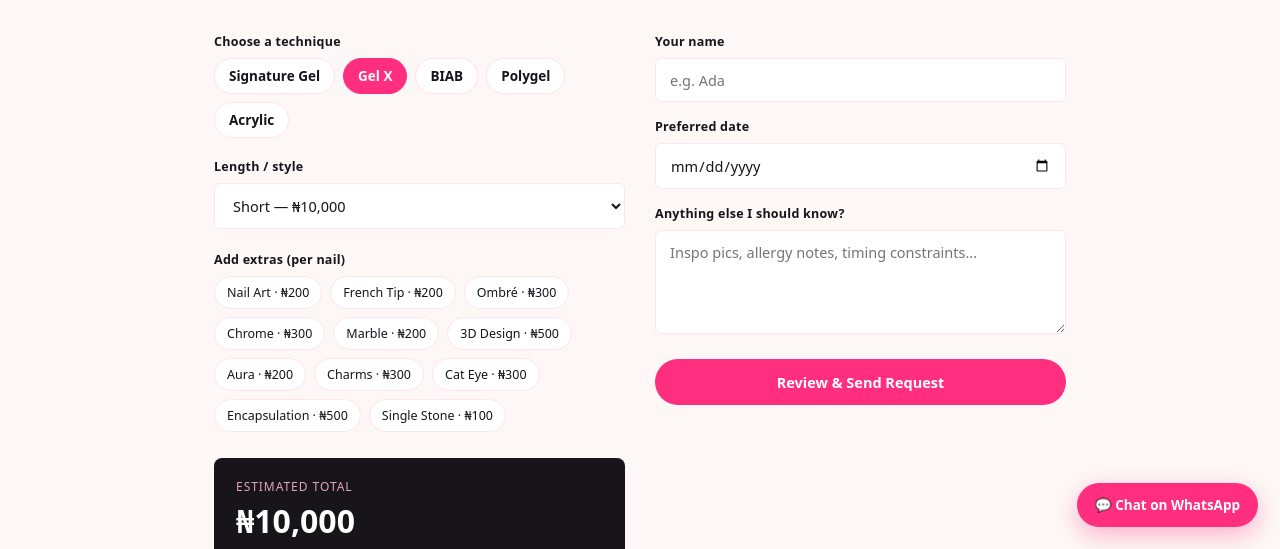
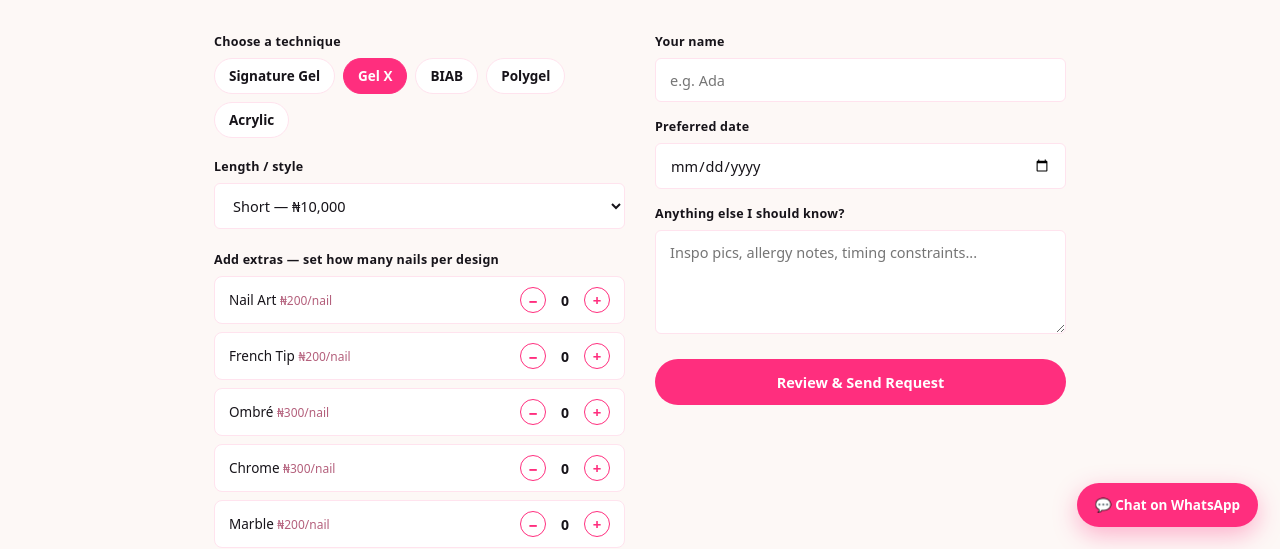
Before and after one commit to tobiloba-art/tni, a plain HTML site: page index.html in a window 1280 px wide. Both pictures are taken after a click on the button "Book Your Set". Shown: the part 251-800 px from the top of the page. Drawn offline with Linux system fonts and the light colour scheme.

Commit message:
Update index.html

```diff
--- a/index.html
+++ b/index.html
@@ -131,6 +131,15 @@
   .chip.active{border-color:var(--pink);background:var(--pink);color:#fff;}
   .chip.extra{padding:7px 12px;font-size:12.5px;font-weight:400;}
   .chip.extra.active{background:var(--blush);color:var(--ink);border-color:var(--pink);}
+  .extras-list{display:flex;flex-direction:column;gap:8px;margin-bottom:20px;}
+  .extra-row{display:flex;align-items:center;justify-content:space-between;padding:10px 14px;border-radius:8px;border:1.5px solid var(--blush);background:#fff;}
+  .extra-row.active{border-color:var(--pink);background:var(--blush);}
+  .extra-name{font-size:13.5px;color:var(--ink);}
+  .extra-price{font-size:12px;color:var(--rose);}
+  .stepper{display:flex;align-items:center;gap:10px;}
+  .stepper button{width:26px;height:26px;border-radius:999px;border:1.5px solid var(--pink);background:#fff;color:var(--pink);font-size:15px;font-weight:700;line-height:1;display:flex;align-items:center;justify-content:center;padding:0;}
+  .stepper button:active{background:var(--pink);color:#fff;}
+  .stepper .qty{min-width:18px;text-align:center;font-size:14px;font-weight:700;}
   select, input, textarea{width:100%;padding:11px 14px;border-radius:6px;border:1.5px solid var(--blush);font-size:14.5px;background:#fff;color:var(--ink);font-family:inherit;}
   textarea{resize:vertical;}
   .total-box{margin-top:26px;background:var(--ink);color:#fff;border-radius:8px;padding:20px 22px;}
@@ -425,12 +434,13 @@ function academyHTML(){
 }
 
 /* ============ BOOK (calculator + form) ============ */
-let bookState = { category:'gelx', option:null, extras:[], name:'', date:'', notes:'', submitted:false };
+let bookState = { category:'gelx', option:null, extras:{}, name:'', date:'', notes:'', submitted:false };
 bookState.option = Object.keys(PRICES[bookState.category].options)[0];
 
 function bookHTML(){
   const base = PRICES[bookState.category].options[bookState.option] || 0;
-  const extrasTotal = bookState.extras.reduce((s,e)=>s+EXTRAS[e],0);
+  const extrasTotal = Object.entries(bookState.extras).reduce((s,[name,qty])=>s+EXTRAS[name]*qty,0);
+  const extrasCount = Object.values(bookState.extras).reduce((s,qty)=>s+qty,0);
   const total = base + extrasTotal;
 
   const categoryChips = Object.keys(PRICES).map(catKey=>`
@@ -443,9 +453,18 @@ function bookHTML(){
     </select>
   `;
 
-  const extraChips = Object.keys(EXTRAS).map(e=>`
-    <button class="chip extra ${bookState.extras.includes(e)?'active':''}" onclick="toggleExtra('${e}')">${e} · ${naira(EXTRAS[e])}</button>
-  `).join('');
+  const extraChips = Object.keys(EXTRAS).map(e=>{
+    const qty = bookState.extras[e] || 0;
+    return `
+    <div class="extra-row ${qty>0?'active':''}">
+      <span class="extra-name">${e} <span class="extra-price">${naira(EXTRAS[e])}/nail</span></span>
+      <div class="stepper">
+        <button type="button" onclick="changeExtraQty('${e}', -1)" aria-label="Decrease">−</button>
+        <span class="qty">${qty}</span>
+        <button type="button" onclick="changeExtraQty('${e}', 1)" aria-label="Increase">+</button>
+      </div>
+    </div>`;
+  }).join('');
 
   const rightPanel = bookState.submitted ? `
     <div class="confirm-box">
@@ -477,12 +496,12 @@ function bookHTML(){
           <div class="chip-row">${categoryChips}</div>
           <label class="label">Length / style</label>
           ${optionSelect}
-          <label class="label" style="margin-top:22px;">Add extras (per nail)</label>
-          <div class="chip-row">${extraChips}</div>
+          <label class="label" style="margin-top:22px;">Add extras — set how many nails per design</label>
+          <div class="extras-list">${extraChips}</div>
           <div class="total-box">
             <div class="lbl">ESTIMATED TOTAL</div>
             <div class="amt">${naira(total)}</div>
-            <div class="sub">${PRICES[bookState.category].label} (${bookState.option})${bookState.extras.length?` + ${bookState.extras.length} extra${bookState.extras.length>1?'s':''}`:''}</div>
+            <div class="sub">${PRICES[bookState.category].label} (${bookState.option})${extrasCount?` + ${extrasCount} extra nail${extrasCount>1?'s':''}`:''}</div>
           </div>
         </div>
         <div>${rightPanel}</div>
@@ -492,7 +511,8 @@ function bookHTML(){
 }
 
 function buildWaMessage(total){
-  return `Hi Tobi! I'd like to book: ${PRICES[bookState.category].label} (${bookState.option})${bookState.extras.length?' + '+bookState.extras.join(', '):''}. Estimate: ${naira(total)}. Name: ${bookState.name||'—'}. Preferred date: ${bookState.date||'—'}. Notes: ${bookState.notes||'—'}`;
+  const extrasList = Object.entries(bookState.extras).filter(([,qty])=>qty>0).map(([name,qty])=>`${name} x${qty}`).join(', ');
+  return `Hi Tobi! I'd like to book: ${PRICES[bookState.category].label} (${bookState.option})${extrasList?' + '+extrasList:''}. Estimate: ${naira(total)}. Name: ${bookState.name||'—'}. Preferred date: ${bookState.date||'—'}. Notes: ${bookState.notes||'—'}`;
 }
 function setBookCategory(catKey){
   bookState.category = catKey;
@@ -500,9 +520,11 @@ function setBookCategory(catKey){
   renderApp();
 }
 function setBookOption(val){ bookState.option = val; renderApp(); }
-function toggleExtra(e){
-  const idx = bookState.extras.indexOf(e);
-  if(idx>-1) bookState.extras.splice(idx,1); else bookState.extras.push(e);
+function changeExtraQty(e, delta){
+  const current = bookState.extras[e] || 0;
+  const next = Math.max(0, Math.min(20, current + delta));
+  if(next === 0){ delete bookState.extras[e]; }
+  else { bookState.extras[e] = next; }
   renderApp();
 }
 function submitBooking(ev){ ev.preventDefault(); bookState.submitted = true; renderApp(); }
```
